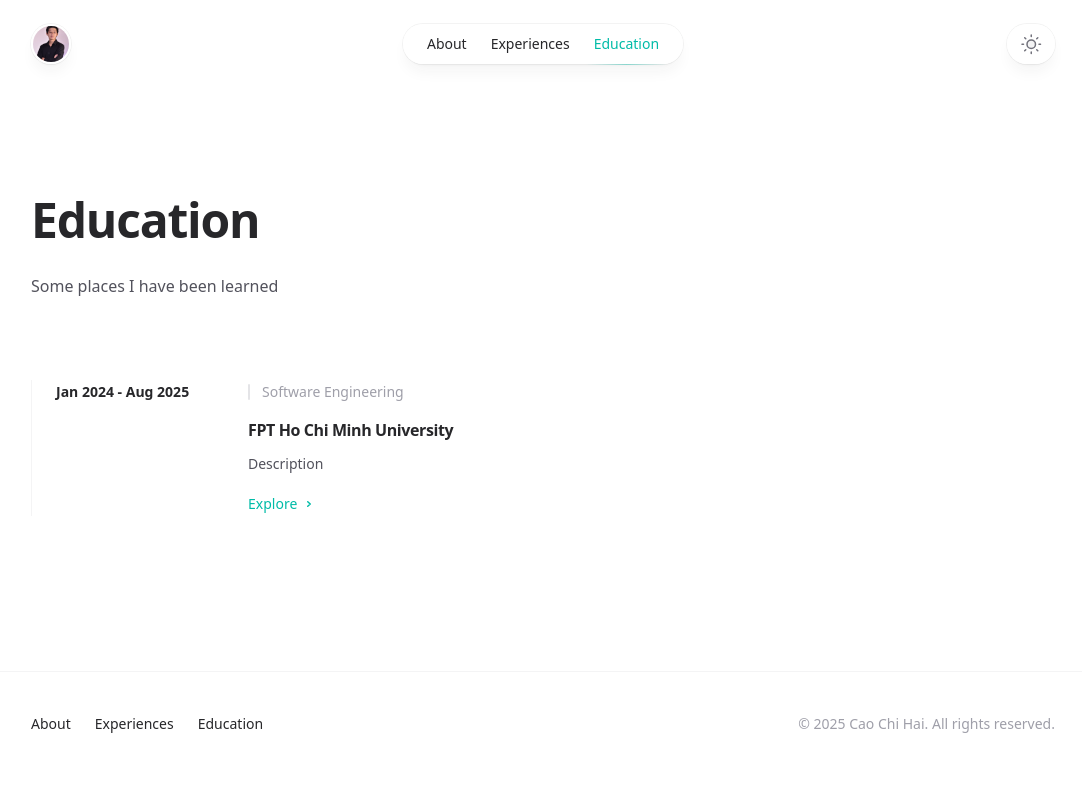
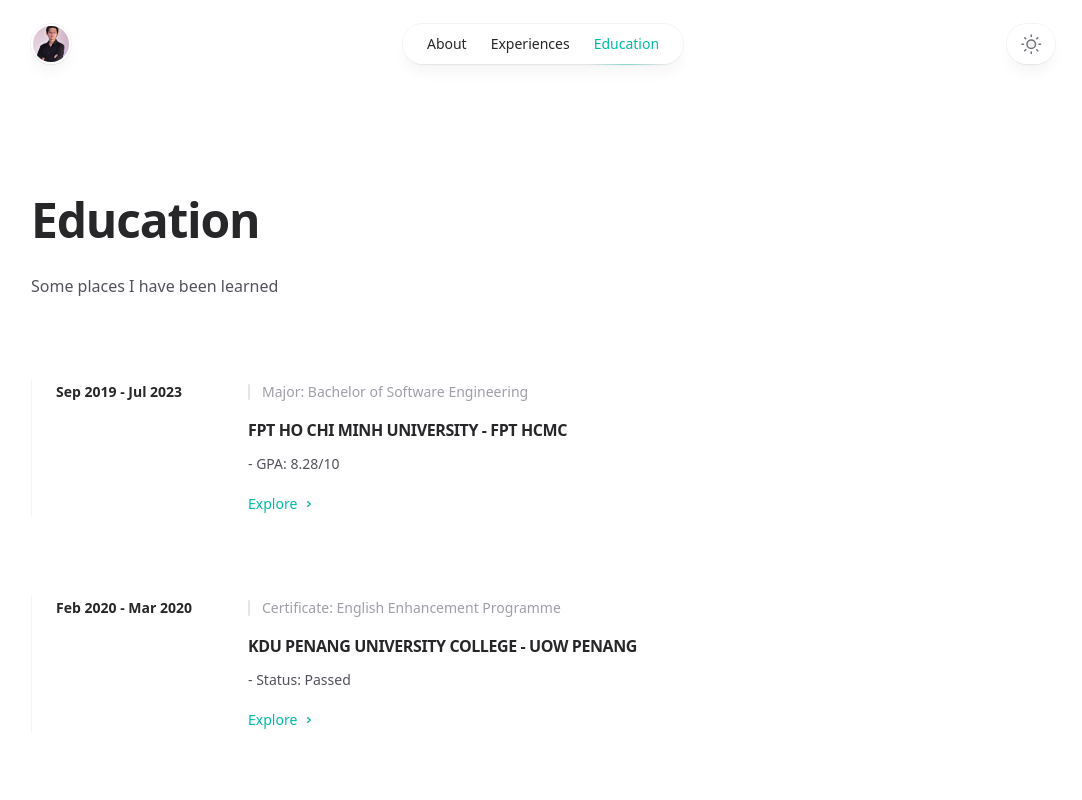
Before and after one commit to haicao2805/minimal-portfolio, a Next.js app: page /education in a window 1280 px wide. Shown: the top 800 px of the page, without its empty margins (97-1179 px from the left). Built offline with nearby package versions, Linux system fonts and the light colour scheme.

Commit message:
update: education

```diff
--- /dev/null
+++ b/src/app/education/components/Section.tsx
@@ -0,0 +1,13 @@
+import { Section as CommonSection } from "@/components/Section";
+
+interface IProps extends React.ComponentPropsWithoutRef<typeof CommonSection> {}
+
+export const Section: React.FC<IProps> = (props) => {
+  const { children, ...rest } = props;
+
+  return (
+    <CommonSection {...rest}>
+      <div className="space-y-16">{children}</div>
+    </CommonSection>
+  );
+};
--- /dev/null
+++ b/src/app/education/components/SectionDetail.tsx
@@ -0,0 +1,22 @@
+import { Card } from "@/components/Card";
+
+interface IProps {
+  title: string;
+  gpa: string;
+  major: string;
+  cta: string;
+  href: string;
+}
+
+export const SectionDetail: React.FC<IProps> = (props) => {
+  const { title, gpa, major, cta, href } = props;
+
+  return (
+    <Card as="article">
+      <Card.Title> {title} </Card.Title>
+      <Card.Eyebrow decorate>{major}</Card.Eyebrow>
+      <Card.Description>{gpa}</Card.Description>
+      <Card.CallToAction href={href}>{cta}</Card.CallToAction>
+    </Card>
+  );
+};
--- a/src/app/education/page.tsx
+++ b/src/app/education/page.tsx
@@ -1,61 +1,55 @@
 import { type Metadata } from "next";
 
-import { Card } from "@/components/Card";
-import { Section } from "@/components/Section";
 import { SimpleLayout } from "@/components/SimpleLayout";
-
-function ExperienceSection({
-  children,
-  ...props
-}: React.ComponentPropsWithoutRef<typeof Section>) {
-  return (
-    <Section {...props}>
-      <div className="space-y-16">{children}</div>
-    </Section>
-  );
-}
-
-function Appearance({
-  title,
-  description,
-  role,
-  cta,
-  href,
-}: {
-  title: string;
-  description: string;
-  role: string;
-  cta: string;
-  href: string;
-}) {
-  return (
-    <Card as="article">
-      <Card.Title>{title}</Card.Title>
-      <Card.Eyebrow decorate>{role}</Card.Eyebrow>
-      <Card.Description>{description}</Card.Description>
-      <Card.CallToAction href={href}>{cta}</Card.CallToAction>
-    </Card>
-  );
-}
+import { Section } from "./components/Section";
+import { SectionDetail } from "./components/SectionDetail";
 
 export const metadata: Metadata = {
   title: "Experiences",
   description: "Hi, I am Cao Chi Hai",
 };
 
+const LAYOUT_TITLE = "Education";
+const LAYOUT_INTRO = "Some places I have been learned";
+
+const education = [
+  {
+    id: "fpt",
+    title: "FPT HO CHI MINH UNIVERSITY - FPT HCMC",
+    gpa: "- GPA: 8.28/10",
+    major: "Major: Bachelor of Software Engineering",
+    cta: "Explore",
+    href: "https://daihoc.fpt.edu.vn/en/",
+    time: "Sep 2019 - Jul 2023",
+  },
+  {
+    id: "kdu",
+    title: "KDU PENANG UNIVERSITY COLLEGE - UOW PENANG",
+    gpa: "- Status: Passed",
+    major: "Certificate: English Enhancement Programme",
+    cta: "Explore",
+    href: "https://www.uow.edu.my/campuses/about-the-campus/uow-malaysia-kdu-penang-university-college/",
+    time: "Feb 2020 - Mar 2020",
+  },
+];
+
 export default function Education() {
   return (
-    <SimpleLayout title="Education" intro="Some places I have been learned">
+    <SimpleLayout title={LAYOUT_TITLE} intro={LAYOUT_INTRO}>
       <div className="space-y-20">
-        <ExperienceSection title="Jan 2024 - Aug 2025">
-          <Appearance
-            href="https://daihoc.fpt.edu.vn/en/"
-            title="FPT Ho Chi Minh University"
-            description="Description"
-            role="Software Engineering"
-            cta="Explore"
-          />
-        </ExperienceSection>
+        {education.map((edu) => {
+          return (
+            <Section key={edu.id} title={edu.time}>
+              <SectionDetail
+                href={edu.href}
+                title={edu.title}
+                gpa={edu.gpa}
+                major={edu.major}
+                cta={edu.cta}
+              />
+            </Section>
+          );
+        })}
       </div>
     </SimpleLayout>
   );
```
